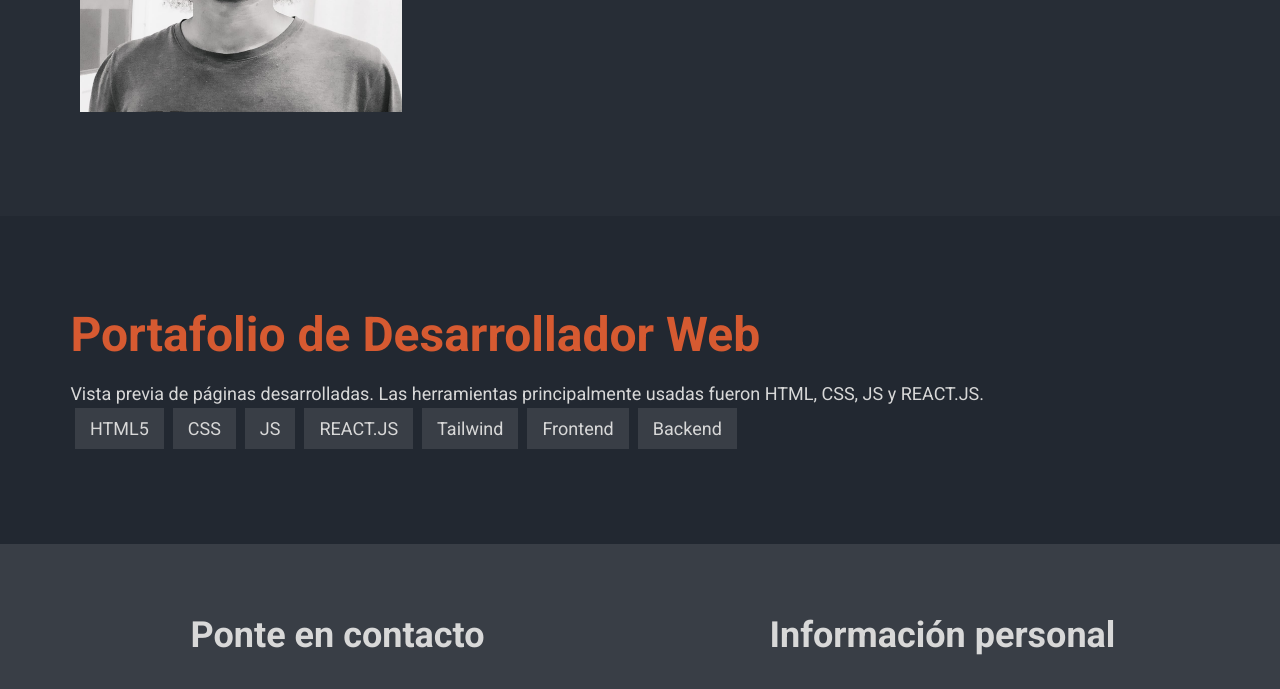
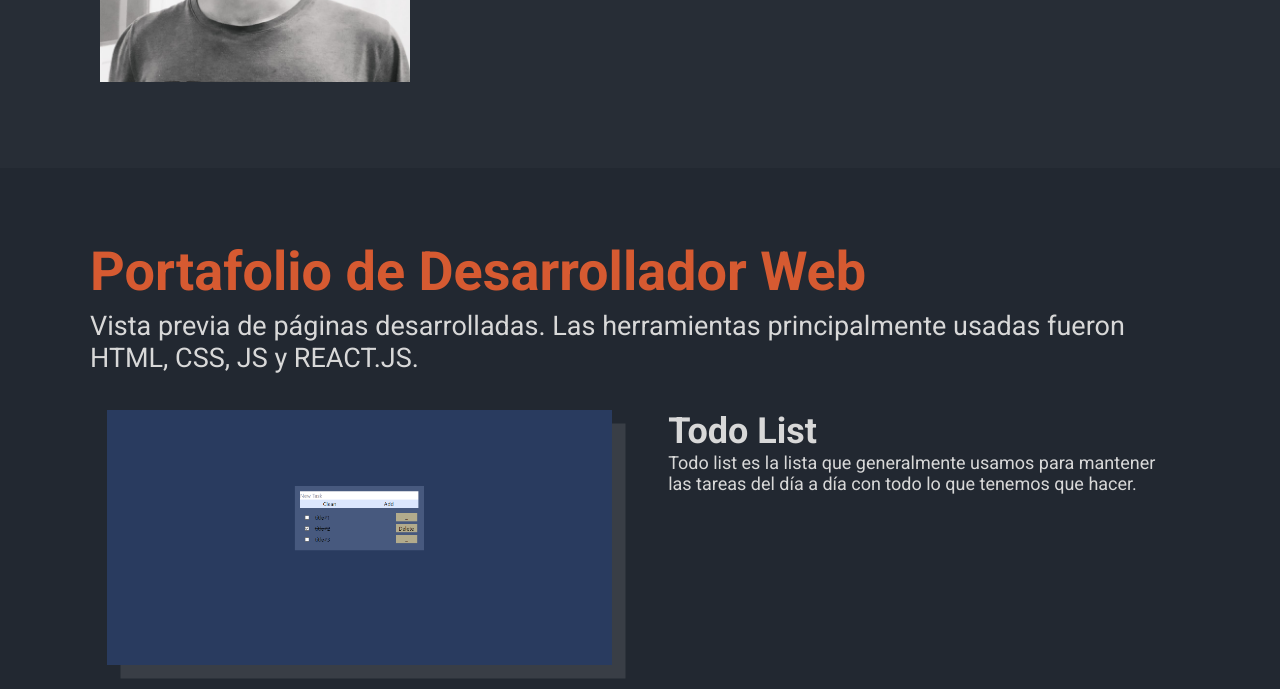
Before and after one commit to Momolu01/Portfolio-VictorMCortes, a plain HTML site: page index.html in a window 1280 px wide. Shown: the part 1110-1799 px from the top of the page. Drawn offline with Linux system fonts and the light colour scheme.

Commit message:
se rediseño la forma de presentar el componente skill-work(incompleto)

```diff
--- a/assets/css/helpers.css
+++ b/assets/css/helpers.css
@@ -17,10 +17,10 @@
 }
 
 .title-section {
-  margin-bottom: 20px;
+  margin-bottom: 0.37em;
 
   color: #d65a31;
-  font-size: 48px;
+  font-size: 3em;
 }
 .width-middle {
   width: calc(50% - 0.25em);
--- a/assets/css/styles.css
+++ b/assets/css/styles.css
@@ -70,7 +70,7 @@ section {
   max-width: 1440px;
   width: 100%;
   margin: auto;
-  padding: 90px 5.5%;
+  padding: 4em 5em;
 }
 #about-me {
   background-color: rgba(255, 255, 255, 0.025);
@@ -78,51 +78,94 @@ section {
 #about-me .img-field {
   width: 30%;
   padding: 10px;
-  margin-right: 5%;
+  margin-right: 1.25em;
 }
 #about-me .text-field {
   width: 60%;
-  margin-left: 5%;
+  margin-left: 1.25em;
   flex-grow: 2;
 }
 #about-me .text-field p {
-  font-size: 30px;
+  font-size: 1.8em;
+}
+#skill-work .text-field p {
+  font-size: 1.5em;
+}
+#skill-work {
+  display: block;
+  height: 100vh;
+}
+/*#skill-work ul {
+  margin: 1.5625em 0;
 }
 #skill-work ul {
   flex-wrap: wrap;
 }
-#skill-work .filters li {
+  #skill-work .filters li {
   display: inline-block;
-  padding: 10px 15px;
+  padding: 0.5em 1em;
   margin: 0.25em;
   position: relative;
   color: var(--main-color);
+  text-transform: uppercase;
+  font-weight: 700;
+  font-size: 1em;
+  letter-spacing: 0.075em;
   background-color: var(--thirth-color);
   border: none;
   cursor: pointer;
   overflow: hidden;
 }
-.filters li:before {
+#skill-work .filters span {
+  z-index: 2;
+  position: relative;
+}
+#skill-work .filters li:before {
   content: ' ';
   top: 0;
   left: 0;
-  height: 50%;
+  height: 100%;
   display: block;
   width: 100%;
   position: absolute;
   z-index: 1;
   transition: transform 0.3s cubic-bezier(0.65, 0.05, 0.1, 1);
-  background-color: #515151;
+  background-color: var(--second-color);
   transform: translate3d(-105%, 0, 0);
 }
-.filters li:before:hover {
-  transform: translate3d(105%, 0, 0);
+#skill-work .filters li:hover:before,
+#skill-work .filters li.active:before {
+  transform: translate3d(0, 0, 0);
+} */
+#skill-work > .text-field .title-section {
+  margin-bottom: 0.13em;
+}
+#skill-work > .text-field {
+  margin-bottom: 2em;
+}
+#skill-work .views li {
+  justify-content: space-around;
+  margin: 0.5em 0;
+}
+#skill-work .views .img-field {
+  width: calc(50% - 2.5em);
+  margin-right: 1.25em;
+  box-shadow: 0.75em 0.75em 0 var(--thirth-color);
+}
+#skill-work .views .img-field img {
+  height: 100%;
+}
+#skill-work .views .text-field {
+  width: calc(50% - 2.5em);
+}
+#skill-work .views .text-field p {
+  font-size: 1em;
 }
 footer {
   max-width: 1440px;
   width: 100%;
   margin: auto;
-  padding: 0 5%;
+  padding: 0 5em;
   padding-top: 70px;
   padding-bottom: 50px;
   background-color: #393e46;
@@ -136,6 +179,7 @@ footer > div {
   width: 47.5%;
 }
 footer h3 {
+  color: var(--second-color);
   margin-bottom: 1em;
 }
 footer ul {
--- a/assets/script/main.js
+++ b/assets/script/main.js
@@ -1,6 +1,31 @@
-// import { links } from './../data/link';
+const links = {
+  portfolio: {
+    name: 'Portafolio',
+    link: 'https://portfolio-victor-mc-ortes.vercel.app/',
+    tools: ['HTML5', 'CSS', 'JS', 'Frontend', 'UI DESIGN'],
+  },
+  todo_list: {
+    name: 'Todo List',
+    description:
+      'Todo list es la lista que generalmente usamos para mantener las tareas de día a día con todo lo que tenemos que hacer.',
+    link: 'https://todo-list-momolu01.vercel.app/',
+    tools: ['HTML5', 'CSS', 'JS', 'REACT.JS'],
+    img: ['./../assets/img/todolist-img-0.png'],
+  },
+  order_summary: {
+    name: 'Order Summary',
+    link: 'https://suspicious-mestorf-8aad8f.netlify.app',
+    tools: ['HTML5', 'CSS', 'JS', 'Frontend'],
+  },
+  faq: {
+    name: 'FAQ Accordion Card',
+    link: 'https://faq-accordion-card-momo.netlify.app/',
+    tools: ['HTML5', 'CSS', 'JS', 'REACT.JS', 'Frontend'],
+  },
+};
+
 // Elements
-filters = document.getElementsByClassName('hoverfilters');
+filters = document.getElementsByClassName('links');
 perfil_img = document.getElementsByClassName('perfil-img')[0];
 navbar = document.getElementById('nav');
 
@@ -8,19 +33,28 @@ navbar = document.getElementById('nav');
 // hover
 const hover = (element, action) => {
   /* param: element::elemento al que se la aplicara una acción, action::acción que se ejecutara*/
-  element.addEventListener('mouseouver', action);
+  element.addEventListener('mouseover', action);
 };
-filters[0].addEventListener('mouserover', (element) => {
-  element.target.style.transform = 'translate3d(105%, 0, 0)';
-  console.log('hola');
-});
+// filters[0].addEventListener('mouserover', (element) => {
+//   element.target.style.transform = 'translate3d(105%, 0, 0)';
+//   console.log('hola');
+// });
+
+const action = (event) => {
+  let before = getComputedStyle(event.target, ':before');
+  console.log(before);
+  // event.target.style.transform = 'translate3d(105%, 0, 0)';
+  before[269] = 'translate3d(0, 0, 0)';
+};
 // brandName.children[0].addEventListener('mouseleave', () => {
 //   perfil_img.classList.add('hidden');
 //   perfil_img.classList.remove('visible');
 // });
 
-document.addEventListener('click', () => {
+document.addEventListener('click', (event) => {
+  console.log(links.portfolio);
   console.log(filters);
+  // console.log(filters, event);
 });
 document.addEventListener('scroll', () => {
   // if (window.scrollY > 0) {
--- a/index.html
+++ b/index.html
@@ -63,32 +63,47 @@
           <h2 class="title-section ">Portafolio de Desarrollador Web</h2>
           <p>Vista previa de páginas desarrolladas. Las herramientas principalmente usadas fueron HTML, CSS, JS y REACT.JS.</p>
         </div>
-          <div class="filters">
+        <!-- <div class="filters">
           <ul class='flex'>
-              <li class='hoverfilters'>
+            <li>
+              <span>Todo</span>
+            </li>
+            <li>
               <span>HTML5</span>
             </li>
-              <li class='hover'>
+            <li>
               <span>CSS</span>
             </li>
-              <li class='hover'>
-                <span>JS</span>
+            <li>
+              <span>JAVASCRIPT</span>
             </li>
-              <li class='hover'>
+            <li>
               <span>REACT.JS</span>
             </li>
-              <li class='hover'>
+            <li>
               <span>Tailwind</span>
             </li>
-              <li class='hover'>
+            <li>
               <span>Frontend</span>
             </li>
-              <li class='hover'>
+            <li>
               <span>Backend</span>
             </li>
           </ul>
+        </div> -->
+        <div class="views">
+          <ul>
+            <li class='flex'>
+              <div class="img-field">
+                <img src="./assets/img/todolist-img-0.png" alt="">
               </div>
-          <div class="views"></div>
+              <div class='text-field'>
+                <h3>Todo List</h3>
+                <p>Todo list es la lista que generalmente usamos para mantener las tareas del día a día con todo lo que tenemos que hacer.</p>
+              </div>
+            </li>
+          </ul>
+        </div>
       </section>
     </main>
     <footer >
```
Also changed, not shown: assets/data/link.js (deleted, +0 -20 lines), assets/img/faq-img-0.png (added), assets/img/faq-img-1.png (added), assets/img/layers.png (deleted), assets/img/order-summary-img-0.png (added), assets/img/perfil-img.jpeg (deleted), assets/img/setting.png (deleted), assets/img/soft-dev.png (deleted), assets/img/todolist-img-0.png (added), assets/img/web-dev.png (deleted). Lines whose indentation alone changed are shown as unchanged.
